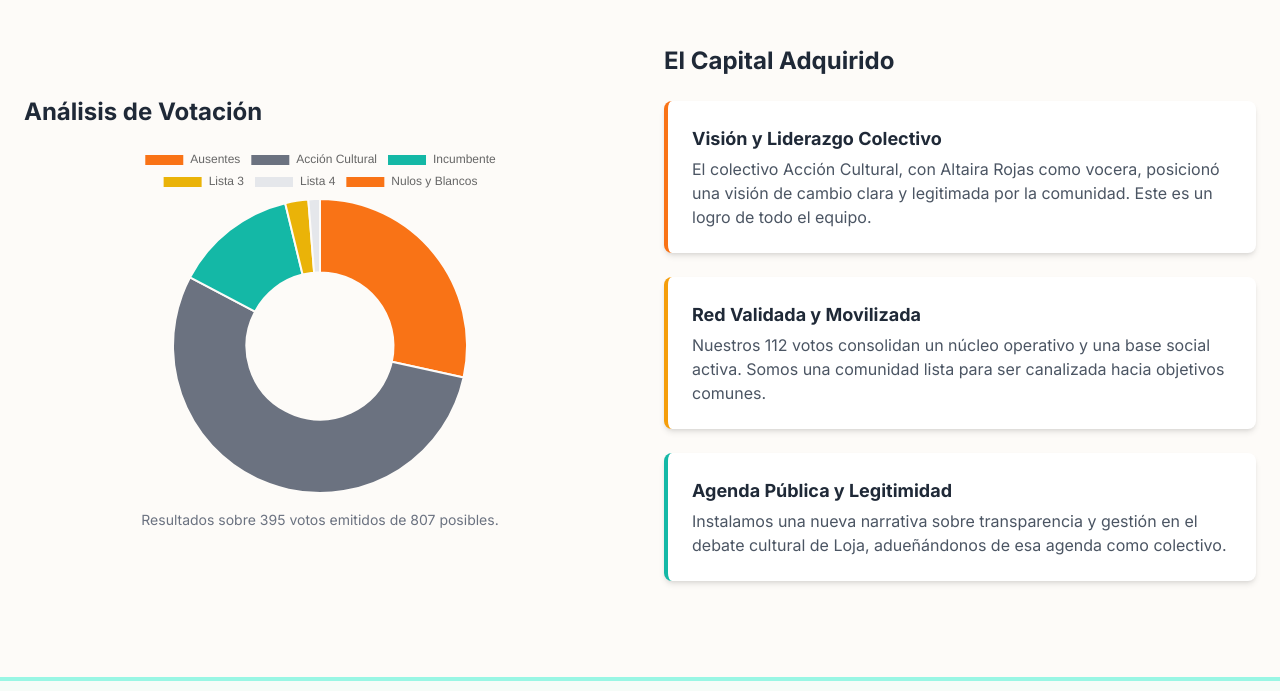
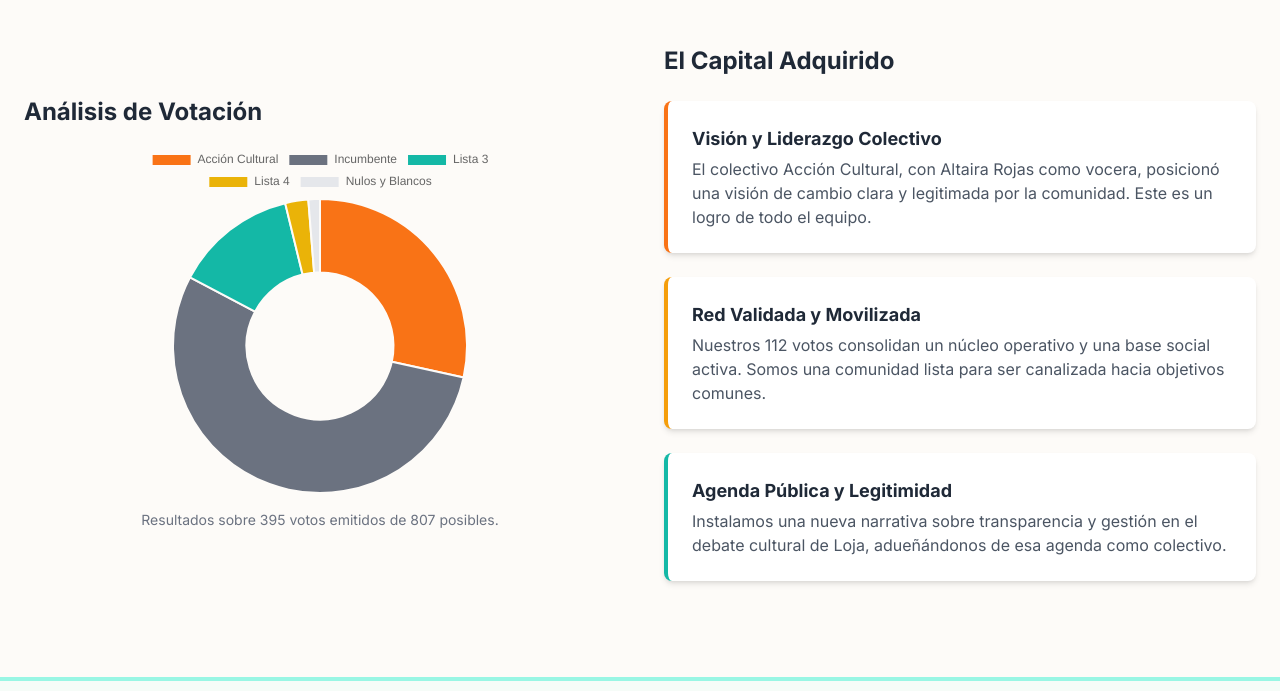
Before and after one commit to accion-cultural/accion-cultural.github.io, a plain HTML site: page index.html in a window 1280 px wide. Shown: the part 587-1278 px from the top of the page. Drawn offline with nearby package versions, Linux system fonts and the light colour scheme.

Commit message:
Update index.html

```diff
--- a/index.html
+++ b/index.html
@@ -459,7 +459,7 @@
     <script>
         document.addEventListener('DOMContentLoaded', function () {
             const electionData = {
-                labels: ['Ausentes', 'Acción Cultural', 'Incumbente', 'Lista 3', 'Lista 4', 'Nulos y Blancos'],
+                labels: ['Acción Cultural', 'Incumbente', 'Lista 3', 'Lista 4', 'Nulos y Blancos'],
                 datasets: [{
                     label: 'Votos',
                     data: [112, 214, 53, 10, 5],
```
